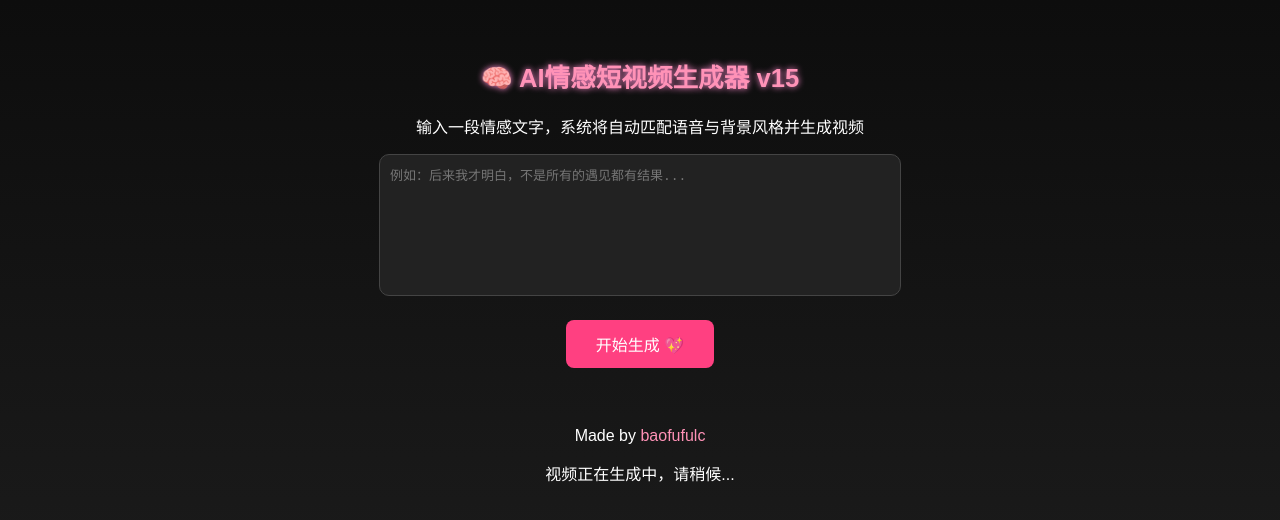
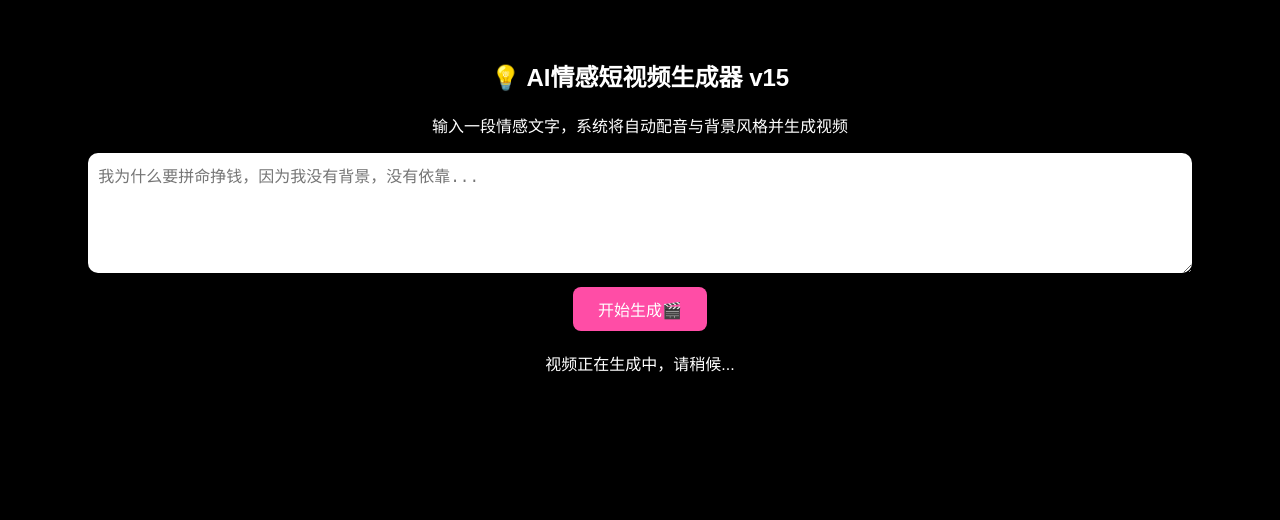
Before and after one commit to baofufulc/ai-video-maker, a plain HTML site: page index.html in a window 1280 px wide. Drawn offline with Linux system fonts and the light colour scheme.

Commit message:
Update index.html

```diff
--- a/index.html
+++ b/index.html
@@ -1,33 +1,73 @@
 <!DOCTYPE html>
-<html lang="zh-CN">
+<html lang="zh">
 <head>
-  <meta charset="UTF-8">
-  <meta name="viewport" content="width=device-width, initial-scale=1.0">
-  <title>AI情感短视频生成器 v15</title>
-  <link rel="stylesheet" href="style.css">
+  <meta charset="UTF-8" />
+  <meta name="viewport" content="width=device-width, initial-scale=1.0" />
+  <title>🎬 AI情感短视频生成器 v15</title>
+  <style>
+    body {
+      background: #000;
+      color: #fff;
+      font-family: "Microsoft YaHei", sans-serif;
+      text-align: center;
+      padding: 30px;
+    }
+    textarea {
+      width: 90%;
+      height: 100px;
+      border-radius: 10px;
+      border: none;
+      padding: 10px;
+      font-size: 16px;
+    }
+    button {
+      background-color: #ff4da6;
+      border: none;
+      border-radius: 8px;
+      color: white;
+      padding: 10px 25px;
+      margin-top: 10px;
+      cursor: pointer;
+      font-size: 16px;
+    }
+    #status {
+      margin-top: 20px;
+      font-size: 15px;
+    }
+    #loading {
+      margin-top: 15px;
+    }
+    video {
+      display: none;
+      width: 90%;
+      margin-top: 20px;
+      border-radius: 12px;
+    }
+    a {
+      display: none;
+      color: #00ffff;
+      margin-top: 10px;
+      text-decoration: none;
+    }
+  </style>
+
+  <!-- 环境变量注入 -->
+  <script>
+    window.WORKER_BASE = "{{ WORKER_BASE }}";
+  </script>
 </head>
+
 <body>
-  <h1>🧠 AI情感短视频生成器 v15</h1>
-  <p>输入一段情感文字，系统将自动匹配语音与背景风格并生成视频</p>
+  <h2>💡 AI情感短视频生成器 v15</h2>
+  <p>输入一段情感文字，系统将自动配音与背景风格并生成视频</p>
 
-  <textarea id="inputText" placeholder="例如：后来我才明白，不是所有的遇见都有结果..."></textarea>
-  <br>
-  <button id="generateBtn">开始生成 💖</button>
-
+  <textarea id="inputText" placeholder="我为什么要拼命挣钱，因为我没有背景，没有依靠..."></textarea>
+  <br />
+  <button id="generateBtn">开始生成🎬</button>
   <div id="status"></div>
-
+  <div id="loading" class="hidden">视频正在生成中，请稍候...</div>
   <video id="outputVideo" controls></video>
-  <br>
-  <a id="downloadLink" style="display:none" download>⬇️ 下载视频</a>
-
-  <div id="footer">
-    <p>Made by <a href="https://github.com/baofufulc" target="_blank">baofufulc</a></p>
-  </div>
-
-  <div id="loading" class="hidden">
-    <div class="spinner"></div>
-    <p>视频正在生成中，请稍候...</p>
-  </div>
+  <a id="downloadLink" href="#" download>⬇️ 下载视频</a>
 
   <script src="script.js"></script>
 </body>
```
